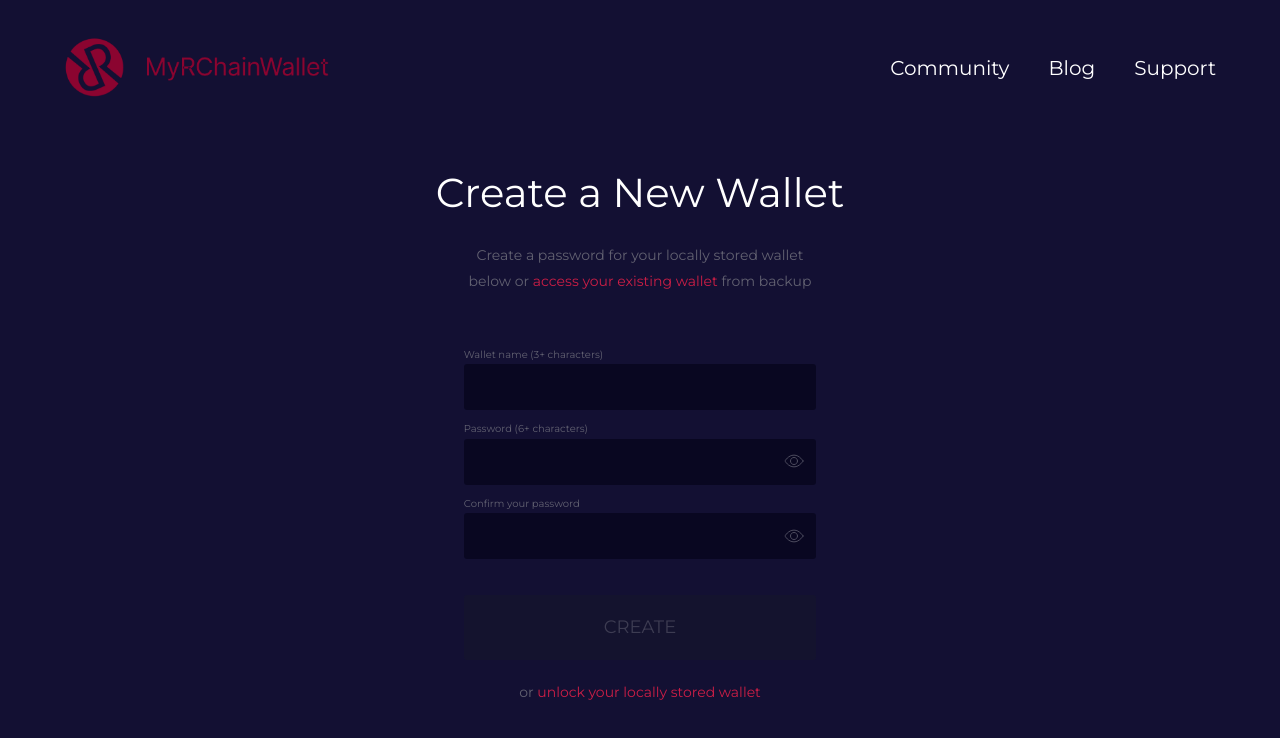
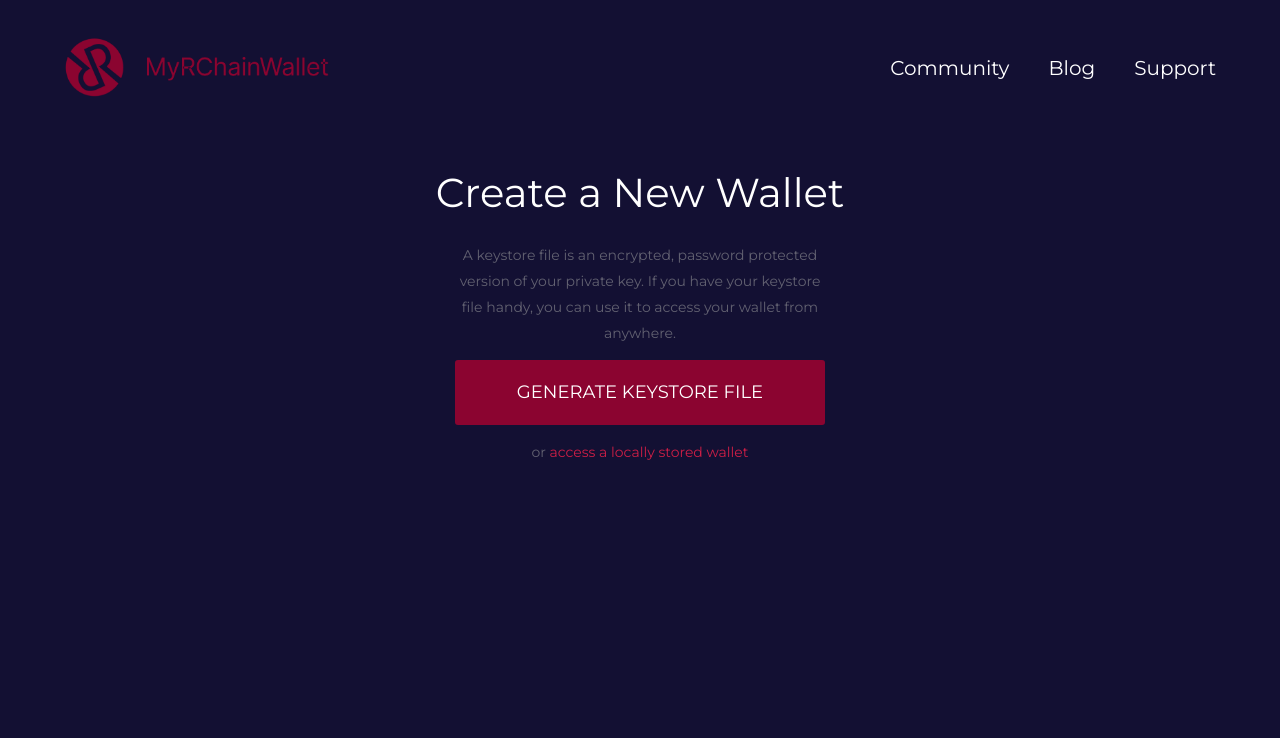
Before and after one commit to know-informacijske-tehnologije/rchain-wallet, a React (Create React App) app: page /create/keystore in a window 1280 px wide. Shown: the top 738 px of the page. Built offline with nearby package versions, Linux system fonts and the light colour scheme; what @tgrospic/rnode-http-js would draw is missing.

Commit message:
Fix keystore

```diff
--- a/src/modules/wallet/create/Create-Keystore.tsx
+++ b/src/modules/wallet/create/Create-Keystore.tsx
@@ -1,32 +1,65 @@
-// @TODO: Move restore styles so they can be reused.
 import 'styles/FormScreen.scss';
-import { bc, g } from 'utils';
-import { useHistory } from 'react-router-dom';
-import { Link } from 'react-router-dom';
-import { WalletLockForm, useWalletLock } from 'components';
+import { useContext, useState } from 'react';
+import * as u from 'utils';
+import { useHistory, Link } from 'react-router-dom';
+import { LayoutContext } from 'index';
+import { PassConfirmModal, Spinner } from 'components';
 
 export function CreateKeystore() {
   const history = useHistory();
-  const form_state = useWalletLock();
-  const {name, password1, registration_valid} = form_state;
+  const [keystore_op, set_keystore_op] = useState(u.OPERATION.INITIAL);
+  const [ks_blob, set_ks_blob] = useState<u.Unbox<ReturnType<typeof u.bc.create_keystore>> | null>(null);
+  const [wallet, set_wallet] = useState<u.PrivateWallet | null>(null);
+  const layout = useContext(LayoutContext);
 
-  function register() {
-    const mnemonic = bc.generate_mnemonic();
-    const account_data = bc.get_account_from_mnemonic(mnemonic);
+  function download_ks() {
+    if (ks_blob) {
+      u.download_blob(ks_blob.blobUrl, ks_blob.name);
+    }
+  }
 
-    if (account_data === null) {
-      // @TODO: Show message.
-      console.error("Unable to get wallet data from generated mnemonic.");
-      return;
-    }
+  async function generate_keystore(pass: string) {
+      set_keystore_op(u.OPERATION.PENDING);
+      let ret;
 
-    const user = g.create_user(name.value, password1.value, account_data);
-    if (!g.add_user(user)) {
-      // @TODO: Show message?
-      console.error("User with this wallet/name already exists.");
-      return;
-    }
-    g.set_active_user(user);
+      let wallet = u.bc.create_account();
+      if (!wallet) { set_keystore_op(u.OPERATION.INITIAL); return }
+      set_wallet(wallet);
+
+      try {
+        ret = await u.bc.generate_keystore(wallet.privKey,  pass);
+      } catch(err) {
+        ret = null;
+      }
+
+      if (ret) {
+        set_ks_blob(ret);
+        u.download_blob(ret.blobUrl, ret.name);
+        set_keystore_op(u.OPERATION.DONE);
+      } else {
+        set_keystore_op(u.OPERATION.INITIAL);
+      }
+  }
+
+  function get_keystore() {
+    layout.push_modal({
+      component: PassConfirmModal,
+      props: {
+        title: "Keystore password",
+        text: "Set a password for your keystore file",
+        button: "Confirm",
+        onFinish: (val) => {
+          if (!val) { return; }
+          generate_keystore(val);
+        }
+      }
+    });
+  }
+
+  function finish() {
+    if (!wallet) { return; }
+    let user = u.g.create_user("My Wallet", "", wallet);
+    u.g.set_active_user(user);
     history.push("/wallet/dash");
   }
 
@@ -35,30 +68,33 @@ export function CreateKeystore() {
       <h2 className="Alt">Create a New Wallet</h2>
 
       <div className="Column Center-X" style={{width: "min-content"}}>
-        <p className="Alt" style={{marginBottom: "3em"}}>
-          Create a password for your locally stored wallet below or
-          <Link className="Alt" to="/access">access your existing wallet</Link>
-          from backup
+        <p className="Alt" style={{minWidth: "40ch"}}>
+          A keystore file is an encrypted, password protected
+          version of your private key. If you have your keystore
+          file handy, you can use it to access your wallet from
+          anywhere.
         </p>
 
-        <WalletLockForm state={form_state} />
-
-        {/*<p className="Alt">
-          By clicking the "REGISTER" button below, you agree to the
-          @TODO: Add link to TOS
-          <Link className="Alt" to="/">Terms of Service.</Link>
-        </p>*/}
-
-        <button className="Action"
-                onClick={() => register()}
-                disabled={!registration_valid}>
-          Create
-        </button>
+        <Spinner
+          op={keystore_op}
+          children_initial={
+            <button onClick={get_keystore}>
+              Generate keystore file
+            </button>}
+          children_done={<>
+            <button className="Subtle"
+                    onClick={download_ks}>
+              Redownload keystore
+            </button>
+            <button className="Action"
+                    onClick={finish}>
+              Continue to dashboard
+            </button></>}
+          />
 
         <p className="Alt">
-          {/* @TODO: Don't show this if there are no saved wallets */}
           or
-          <Link className="Alt" to="/login">unlock your locally stored wallet</Link>
+          <Link className="Alt" to="/access">access a locally stored wallet</Link>
         </p>
 
       </div>
```
Also changed, not shown: src/modules/wallet/create/Create-Mnemonic.tsx (+0 -36 lines).
